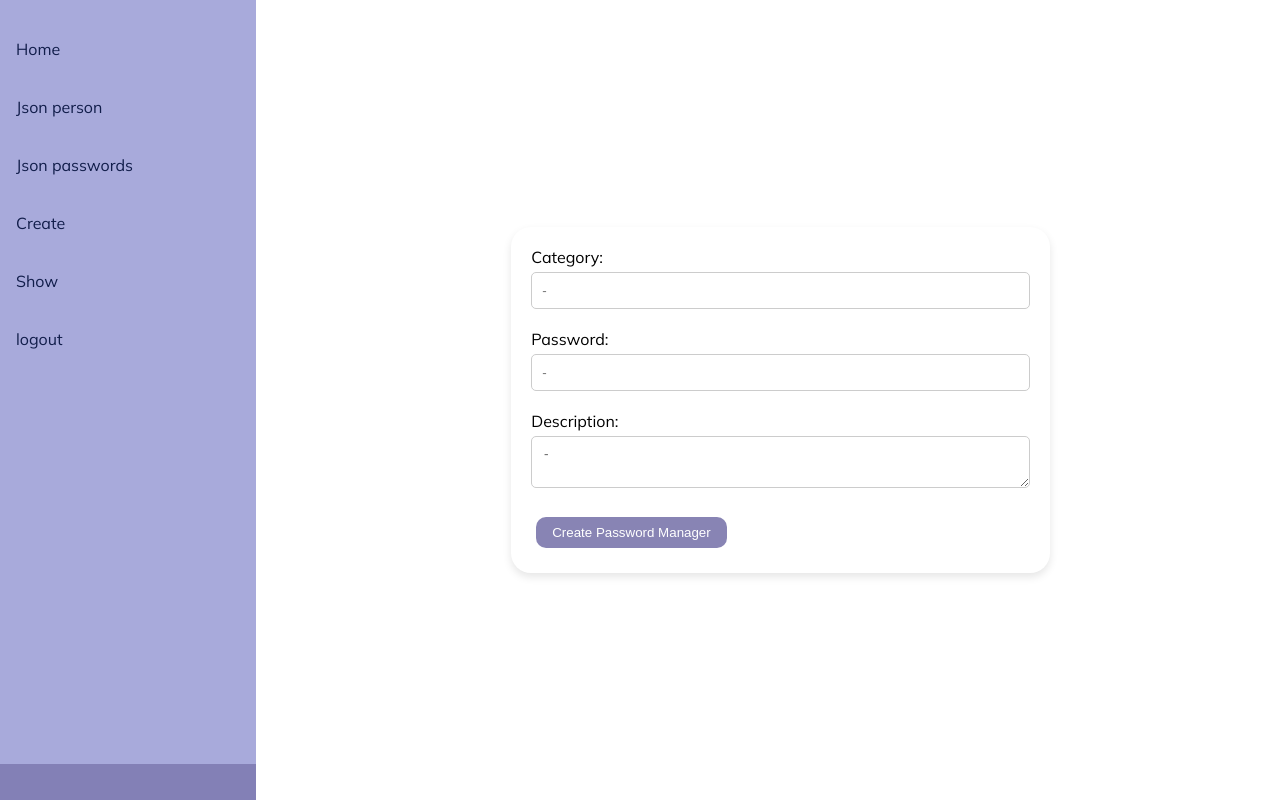
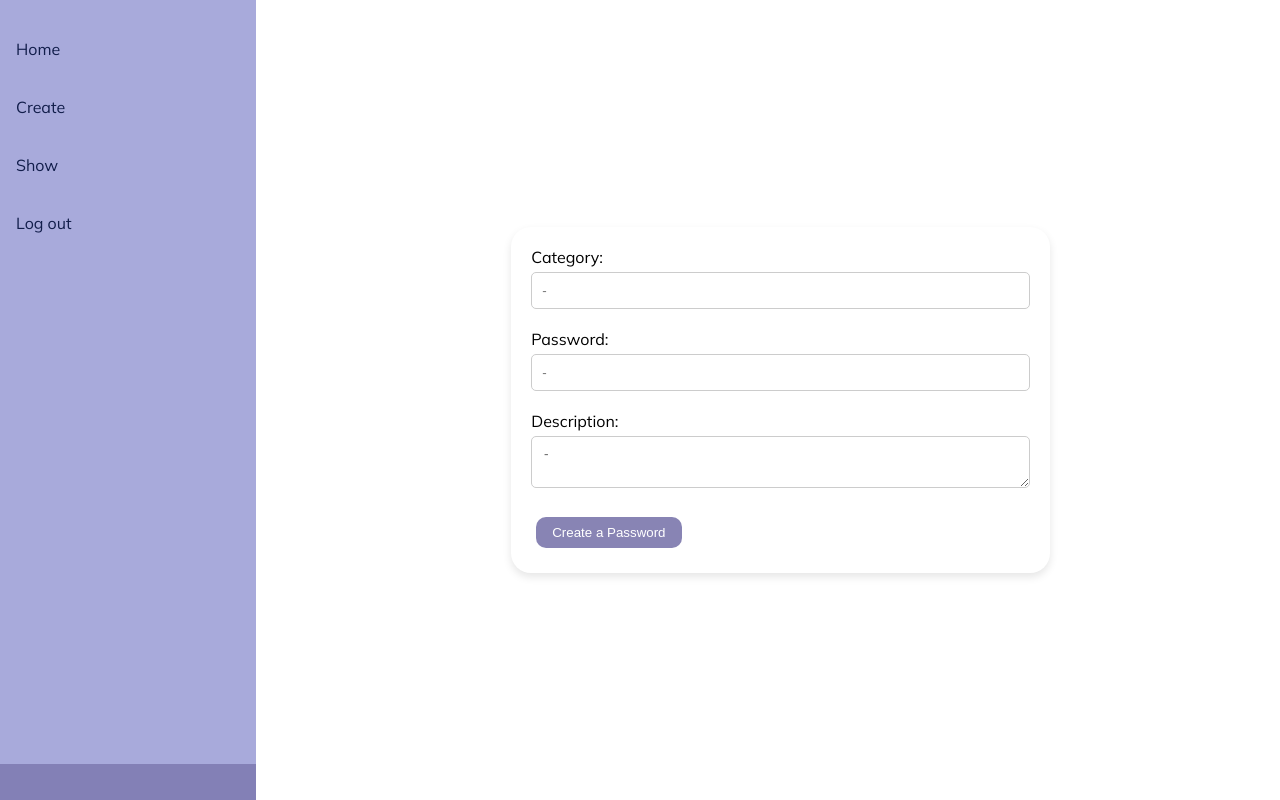
Before and after one commit to FilipsCalijs/Exam_Proj, a Django app: page /createPass/ in a window 1280 px wide. Run offline with Django 4.2, Linux system fonts and the light colour scheme.

Commit message:
fixed bugs and finished

```diff
--- a/Password/manPassword/templates/createPass.html
+++ b/Password/manPassword/templates/createPass.html
@@ -18,7 +18,7 @@
           <label for="id_description">Description:</label>
           <textarea name="description" id="id_description" placeholder="{{ form.description.value|default:'-' }}"></textarea>
         </div>
-        <input type="submit" class="submit" value="Create Password Manager">
+        <input type="submit" class="submit" value="Create a Password">
     </div>
     </form>
   </body>
--- a/Password/user/templates/registration/login.html
+++ b/Password/user/templates/registration/login.html
@@ -19,7 +19,7 @@
         <h2>Login to your account</h2>
         {{form}}
         <button type="submit">Submit</button>
-        <p style="text-align: center; margin-top: 10px;"><a href="{% url 'user:signup' %}" style=" text-decoration: none;">Already have an account? Sign up</a></p>
+        <p style="text-align: center; margin-top: 10px;"><a href="{% url 'user:signup' %}" style=" text-decoration: none;">Don't have an account? Sign up</a></p>
     </form>
 
 </body>
--- a/Password/user/templates/user.html
+++ b/Password/user/templates/user.html
@@ -19,11 +19,11 @@
     <div class="sidenav">
       <div class="sidebar-links">
         <a href="{% url 'user:home' %}"> <i class="fas fa-band-aid"></i>Home</a>
-        <a href="{% url 'user:json' %}">Json person</a>
-        <a href="{% url 'manPassword:jsonPasswords' %}">Json passwords</a>
+        <!-- <a href="{% url 'user:json' %}">Json person</a> -->
+        <!-- <a href="{% url 'manPassword:jsonPasswords' %}">Json passwords</a> -->
         <a href="{% url 'manPassword:createPass' %}">Create</a>
         <a href="{% url 'manPassword:showpass' %}">Show</a>
-        <a href="{% url 'user:logout' %}">logout</a>
+        <a href="{% url 'user:logout' %}">Log out</a>
       </div>
       <div class="sidebar-info">
 
```
